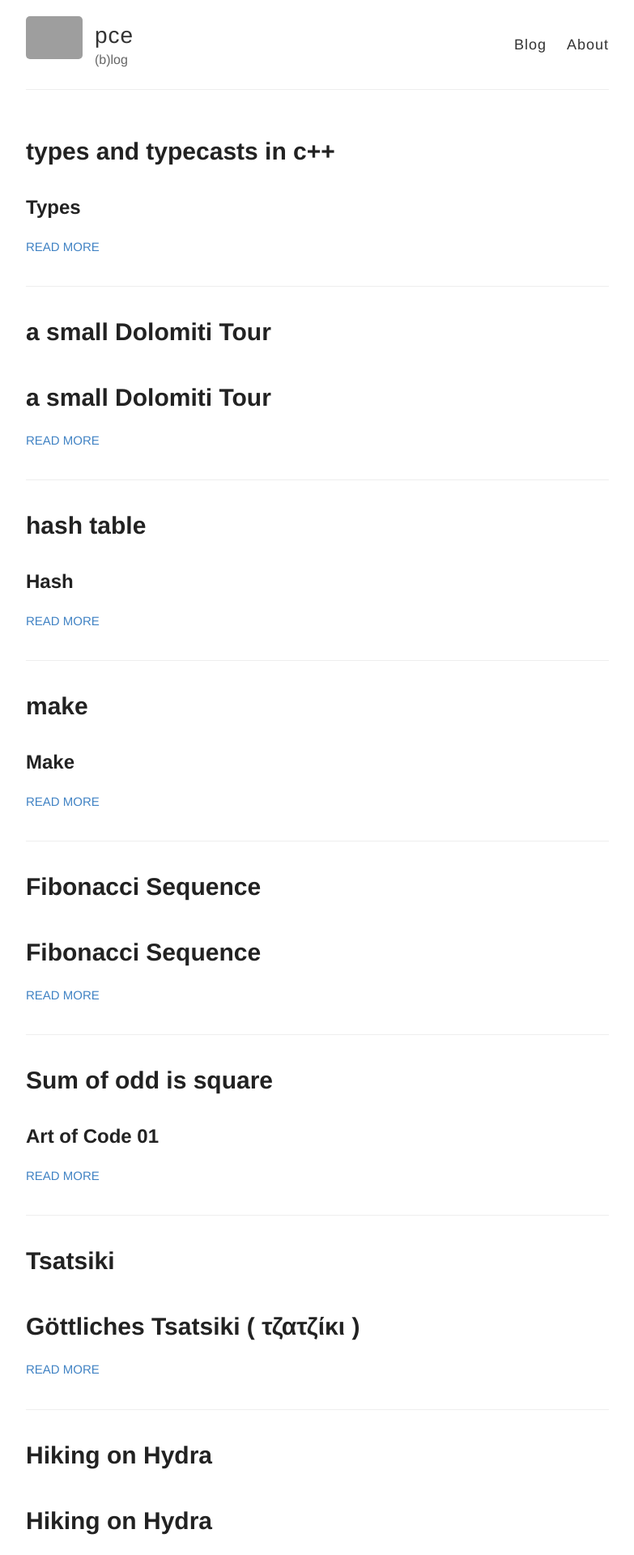
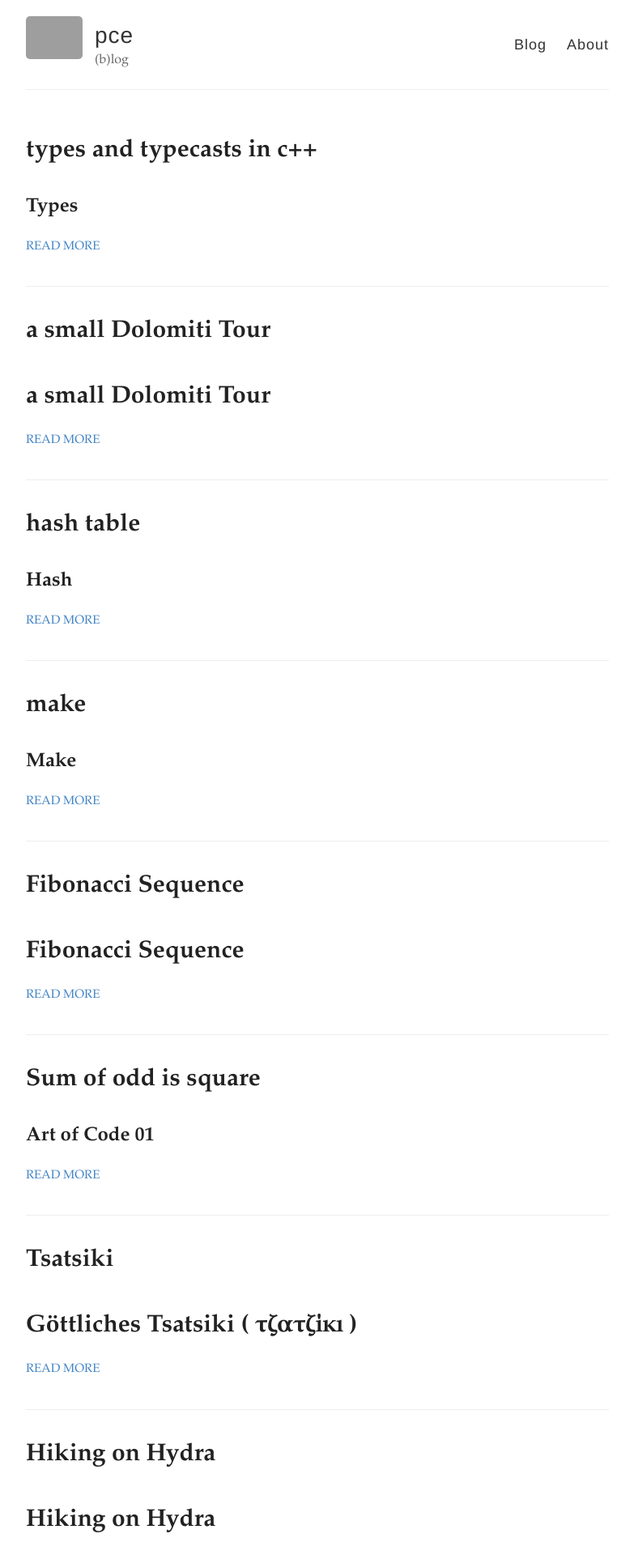
Before and after one commit to pce/pce.github.io, a Jekyll site: the page built from index.html, in a window 1280 px wide. Shown: the top 1920 px of the page at 81% size, without its empty margins (248-1031 px from the left). Built offline with Jekyll 4.4.1, drawn with Linux system fonts in a browser that asks for light colours; grey boxes are pictures that could not be loaded.

Commit message:
style: switch font to palatino

```diff
--- a/_sass/_variables.scss
+++ b/_sass/_variables.scss
@@ -15,6 +15,7 @@ $lightGray: #eee;
 $white: #fff;
 
 // Font stacks
+$palatino: Palatino, "Palatino Linotype", "Palatino LT STD", "Book Antiqua", Georgia, serif;
 $helvetica: Helvetica, Arial, sans-serif;
 $helveticaNeue: "Helvetica Neue", Helvetica, Arial, sans-serif;
 $georgia: Georgia, serif;
--- a/style.scss
+++ b/style.scss
@@ -19,7 +19,7 @@ html {
 
 body {
 	background: $white;
-  font: 18px/1.4 $helvetica;
+  font: 18px/1.4 $palatino;
   color: $darkGray;
 }
 
@@ -31,7 +31,7 @@ body {
 }
 
 h1, h2, h3, h4, h5, h6 {
-  font-family: $helveticaNeue;
+  font-family: $palatino;
   color: $darkerGray;
   font-weight: bold;
 
```
